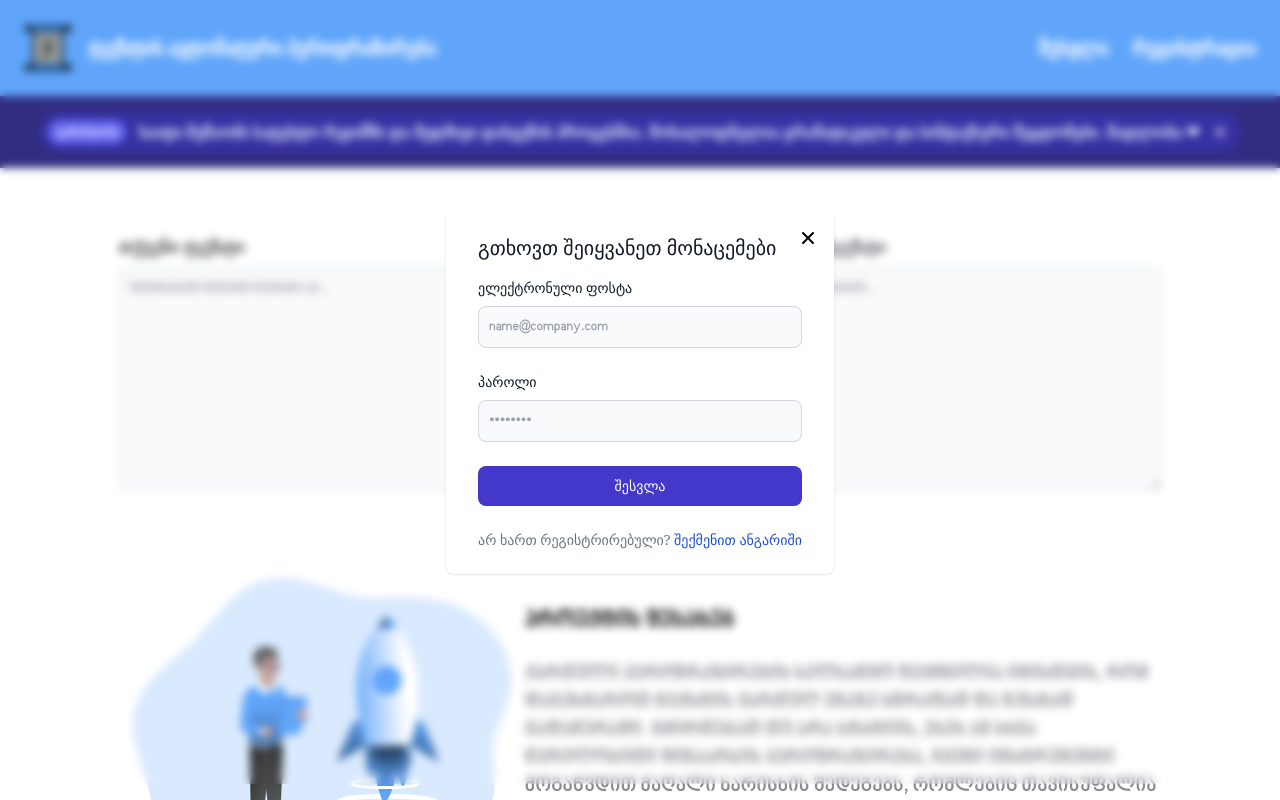
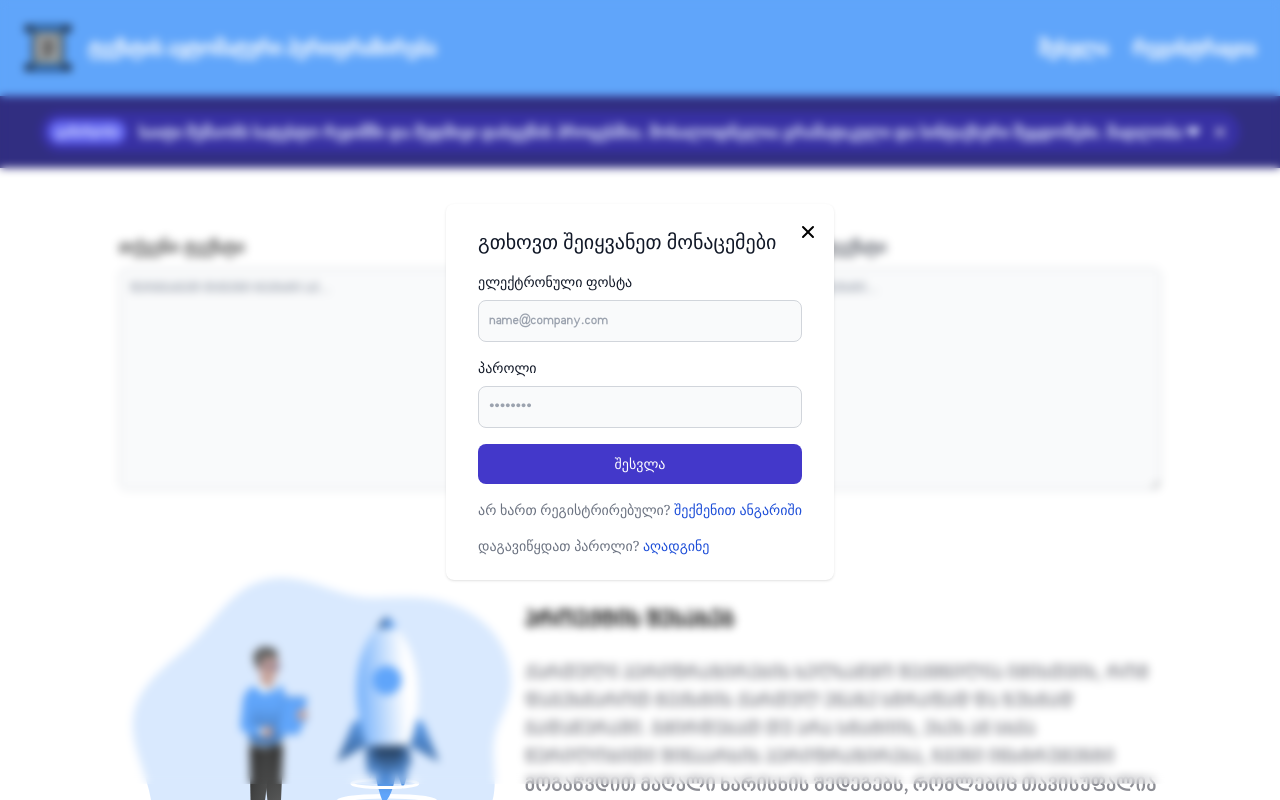
Before and after one commit to Vashakmadze/GeoParaphrase, a React (Vite) app: page / in a window 1280 px wide. Both pictures are taken after a click on the element "შესვლა". Shown: the top 800 px of the page. Built offline with nearby package versions, Linux system fonts and the light colour scheme.

Commit message:
implemented reset password in login modal

```diff
--- a/src/components/LoginModal.jsx
+++ b/src/components/LoginModal.jsx
@@ -1,5 +1,5 @@
 import { useRef, React } from "react";
-import { login } from "../services/authentication";
+import { login, resetPassword } from "../services/authentication";
 
 export const LoginModal = ({
 	toggle,
@@ -77,7 +77,7 @@ export const LoginModal = ({
 							გთხოვთ შეიყვანეთ მონაცემები
 						</h3>
 						<form
-							className="space-y-6"
+							className="space-y-4"
 							action="#">
 							<div>
 								<label
@@ -117,14 +117,21 @@ export const LoginModal = ({
 								onClick={authenticate}>
 								შესვლა
 							</button>
-							<div className="text-sm font-medium text-gray-500 dark:text-gray-300">
+							<div className="text-sm font-medium text-gray-500 dark:text-gray-300 cursor-pointer">
 								არ ხართ რეგისტრირებული?{" "}
-								<a
-									href="#"
+								<button
 									className="text-blue-700 hover:underline dark:text-blue-500"
 									onClick={toggleBoth}>
 									შექმენით ანგარიში
-								</a>
+								</button>
+							</div>
+							<div className="text-sm font-medium text-gray-500 dark:text-gray-300 cursor-pointer">
+								დაგავიწყდათ პაროლი?{" "}
+								<button
+									className="text-blue-700 hover:underline dark:text-blue-500"
+									onClick={() => resetPassword(emailRef)}>
+									აღადგინე
+								</button>
 							</div>
 						</form>
 					</div>
```
